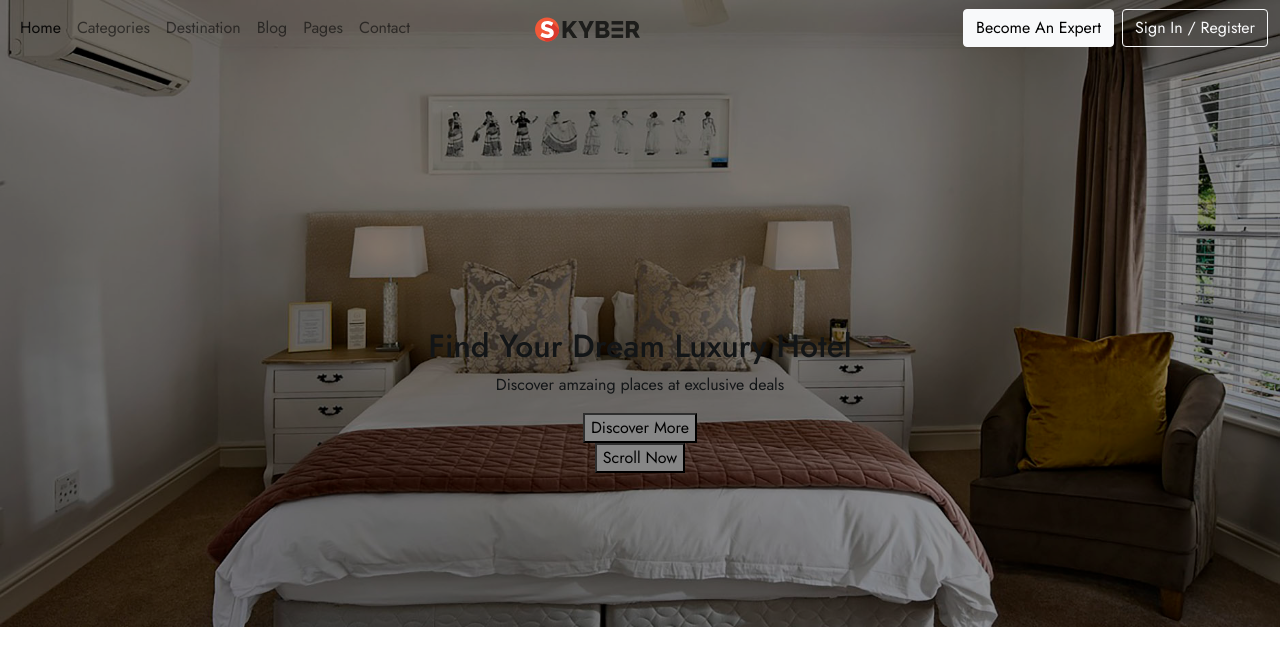
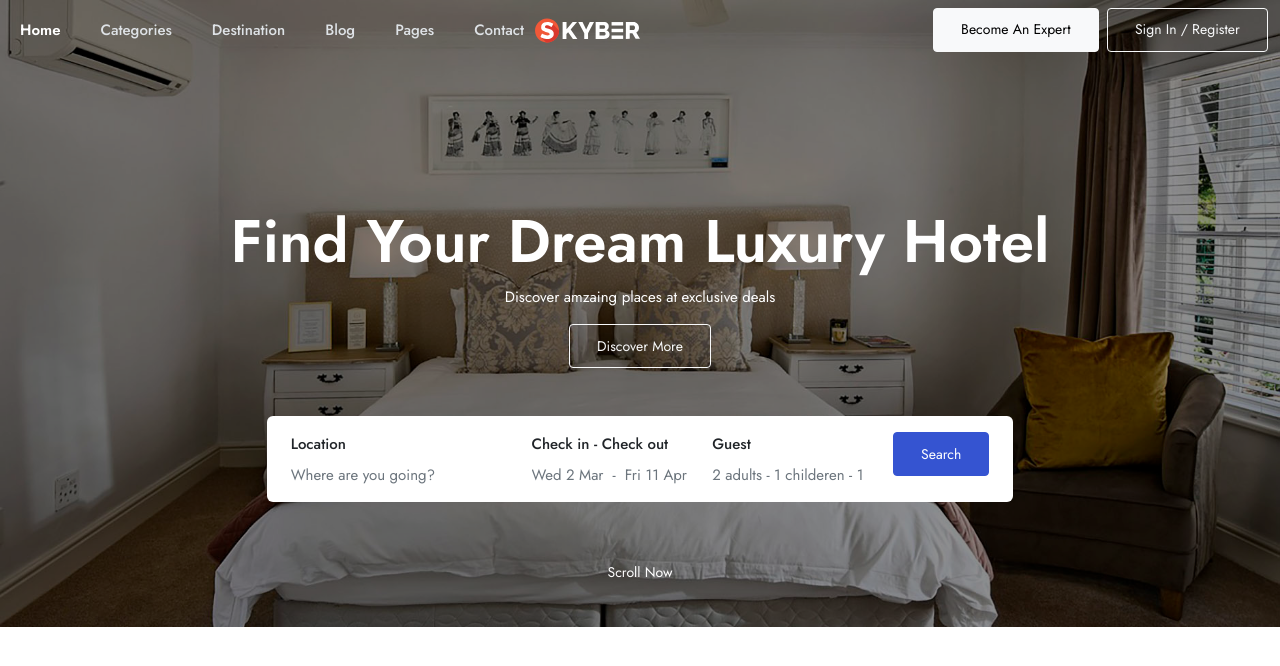
Before and after one commit to ShuvoMallick01/SKYBER-Hotel-Booking-Website-SASS-Bootstrap-JS-Template, a website: page index.html in a window 1280 px wide. Drawn offline with nearby package versions, Linux system fonts and the light colour scheme; a web font is replaced by a local one.

Commit message:
Doing banner Search Module

```diff
--- a/index.html
+++ b/index.html
@@ -59,8 +59,8 @@
 
   <body>
     <!-- NAVBAR -->
-    <header class="fixed-top">
-      <nav class="navbar navbar-expand-lg bg-body-tertiary">
+    <header class="customNavbar">
+      <nav class="navbar navbar-expand-lg fixed-top bg-body-tertiary">
         <div class="container-fluid">
           <button
             class="navbar-toggler"
@@ -77,7 +77,9 @@
             class="collapse navbar-collapse justify-content-between"
             id="navbarSupportedContent"
           >
-            <ul class="navbar-nav mb-2 mb-lg-0 col-lg-5">
+            <ul
+              class="customNavbar__nav navbar-nav mb-2 mb-lg-0 col-lg-5 gap-4"
+            >
               <li class="nav-item">
                 <a class="nav-link active" aria-current="page" href="#">Home</a>
               </li>
@@ -100,7 +102,7 @@
 
             <a class="navbar-brand m-auto col-lg-2 d-none d-lg-block" href="#"
               ><img
-                src="./assets/images/logo-skyber.svg"
+                src="./assets/images/logo-skyber-white.svg"
                 class="img-fluid w-50"
             /></a>
 
@@ -135,15 +137,65 @@
           </div>
 
           <div
-            class="d-flex flex-column align-items-center position-absolute justify-content-center vh-100"
+            class="banner__contents d-flex flex-column align-items-center position-absolute justify-content-center vh-100"
           >
-            <h2>Find Your Dream Luxury Hotel</h2>
-            <p>Discover amzaing places at exclusive deals</p>
-            <button>Discover More</button>
+            <h2 class="text-white heading">Find Your Dream Luxury Hotel</h2>
+            <p class="text-white">Discover amzaing places at exclusive deals</p>
+            <button class="btn btn-outline-light mb-5">Discover More</button>
 
-            <div></div>
+            <!-- Filter -->
+            <div class="banner__filter col-lg-7 bg-white rounded-2">
+              <form class="px-4 py-3">
+                <div class="row">
+                  <div class="col-4">
+                    <label for="exampleInputtext" class="form-label"
+                      >Location</label
+                    >
+                    <input
+                      type="text"
+                      class="form-control"
+                      id="exampleInputtext"
+                      aria-describedby="textHelp"
+                      placeholder="Where are you going?"
+                    />
+                  </div>
 
-            <button>Scroll Now</button>
+                  <div class="col-3">
+                    <label for="exampleInputtext" class="form-label"
+                      >Check in - Check out</label
+                    >
+                    <input
+                      type="text"
+                      class="form-control"
+                      id="exampleInputtext"
+                      aria-describedby="textHelp"
+                      placeholder="Wed 2 Mar  -  Fri 11 Apr"
+                    />
+                  </div>
+
+                  <div class="col-3">
+                    <label for="exampleInputtext" class="form-label"
+                      >Guest</label
+                    >
+                    <input
+                      type="text"
+                      class="form-control"
+                      id="exampleInputtext"
+                      aria-describedby="textHelp"
+                      placeholder="2 adults - 1 childeren - 1 room"
+                    />
+                  </div>
+
+                  <div class="col-2">
+                    <button type="submit" class="btn btn-primary">
+                      Search
+                    </button>
+                  </div>
+                </div>
+              </form>
+            </div>
+
+            <button class="btn text-white mt-5">Scroll Now</button>
           </div>
         </div>
       </div>
--- a/scss/_bootstrap.scss
+++ b/scss/_bootstrap.scss
@@ -30,8 +30,9 @@
 // === BUTTON ===
 // === / BUTTON ===
 
-// === TITLE ===
-// === / TITLE ===
+// === FORM ===
+
+// === / FORM ===
 
 // === TITLE ===
 // === / TITLE ===
--- a/scss/_variables.scss
+++ b/scss/_variables.scss
@@ -1,4 +1,18 @@
 // === COLOR ===
+// scss-docs-start gray-color-variables
+$white: #fff !default;
+$gray-100: #f8f9fa !default;
+$gray-200: #e9ecef !default;
+$gray-300: #dee2e6 !default;
+$gray-400: #ced4da !default;
+$gray-500: #adb5bd !default;
+$gray-600: #6c757d !default;
+$gray-700: #495057 !default;
+$gray-800: #343a40 !default;
+$gray-900: #212529 !default;
+$black: #000 !default;
+// scss-docs-end gray-color-variables
+
 // scss-docs-start color-variables
 $blue: #3554d1;
 $indigo: #13357b;
@@ -19,16 +33,25 @@ $success: $green !default;
 $info: $cyan !default;
 $warning: $yellow !default;
 $danger: $red !default;
-// $light: $gray-100 !default;
-// $dark: $gray-900 !default;
+$light: $gray-100 !default;
+$dark: $gray-900 !default;
 // scss-docs-end theme-color-variables
 // === / COLOR ===
 
 // === NAVBAR ===
+$navbar-light-color: $gray-300;
+$navbar-light-active-color: $white;
+$navbar-light-hover-color: $white;
+$nav-link-font-size: 15px;
+$nav-link-font-weight: 500;
 // === / NAVBAR ===
 
 // === BUTTON ===
+$input-btn-padding-y: 0.65rem;
+$input-btn-padding-x: 1.7rem;
 $btn-border-radius: 4px;
+$btn-font-size: 14px;
+
 // === / BUTTON ===
 
 // === SHADOW ===
--- a/scss/pages/_home.scss
+++ b/scss/pages/_home.scss
@@ -2,6 +2,13 @@
 // === / BODY ===
 
 // === NAVBAR ===
+.customNavbar {
+  &__nav {
+    .active {
+      font-weight: 600;
+    }
+  }
+}
 // === / NAVBAR ===
 
 // === BANNER ===
@@ -12,10 +19,33 @@
     background-color: rgba(0, 0, 0, 0.445);
     height: 100%;
     width: 100%;
-    z-index: 999;
     top: 0;
     bottom: 0;
     left: 0;
+  }
+
+  &__contents {
+    .heading {
+      font-size: 60px;
+      font-weight: 600;
+    }
+    p {
+      font-size: 15px;
+    }
+  }
+
+  &__filter {
+    .form-label {
+      font-size: 15px;
+      font-weight: 500;
+    }
+
+    .form-control {
+      padding: 0;
+      border: none;
+      font-size: 15px;
+      font-weight: 400;
+    }
   }
 }
 // === / BANNER ===
```
Also changed, not shown: dist/css/style.css, 1 other file.
